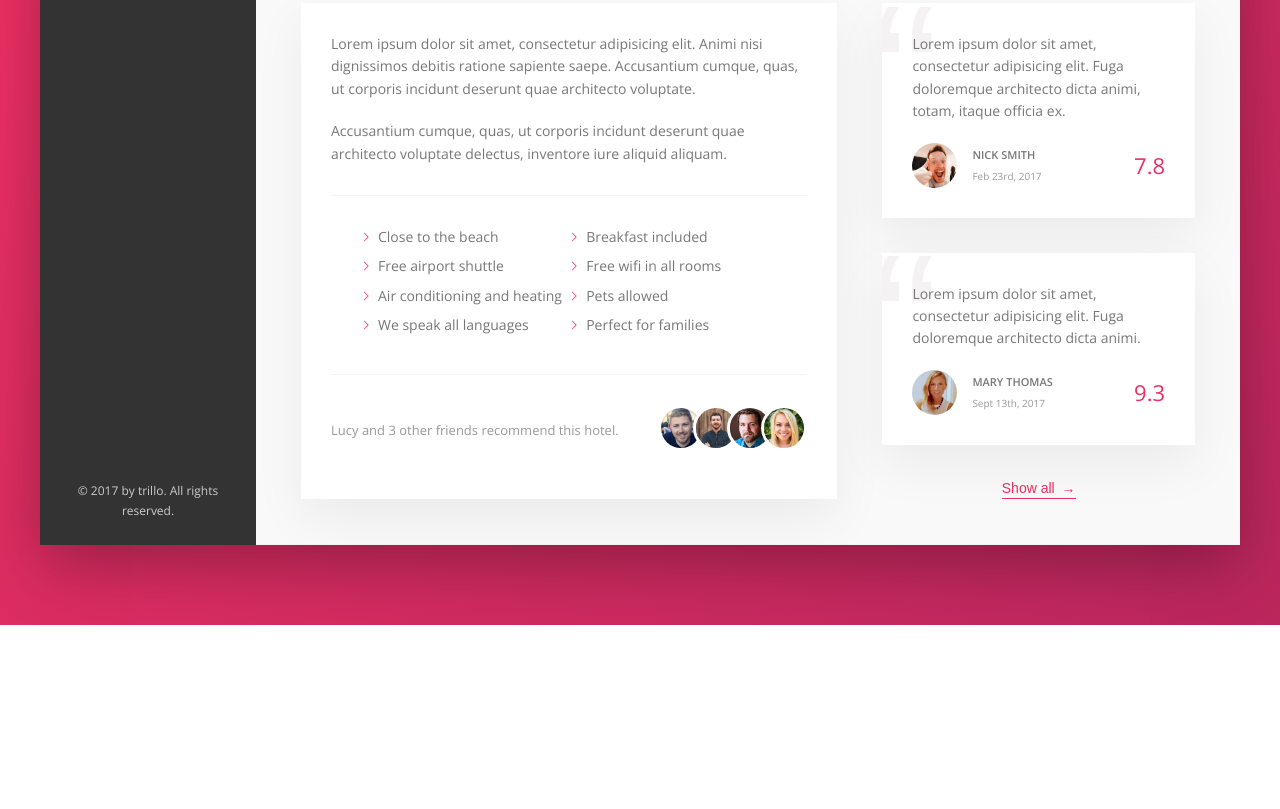
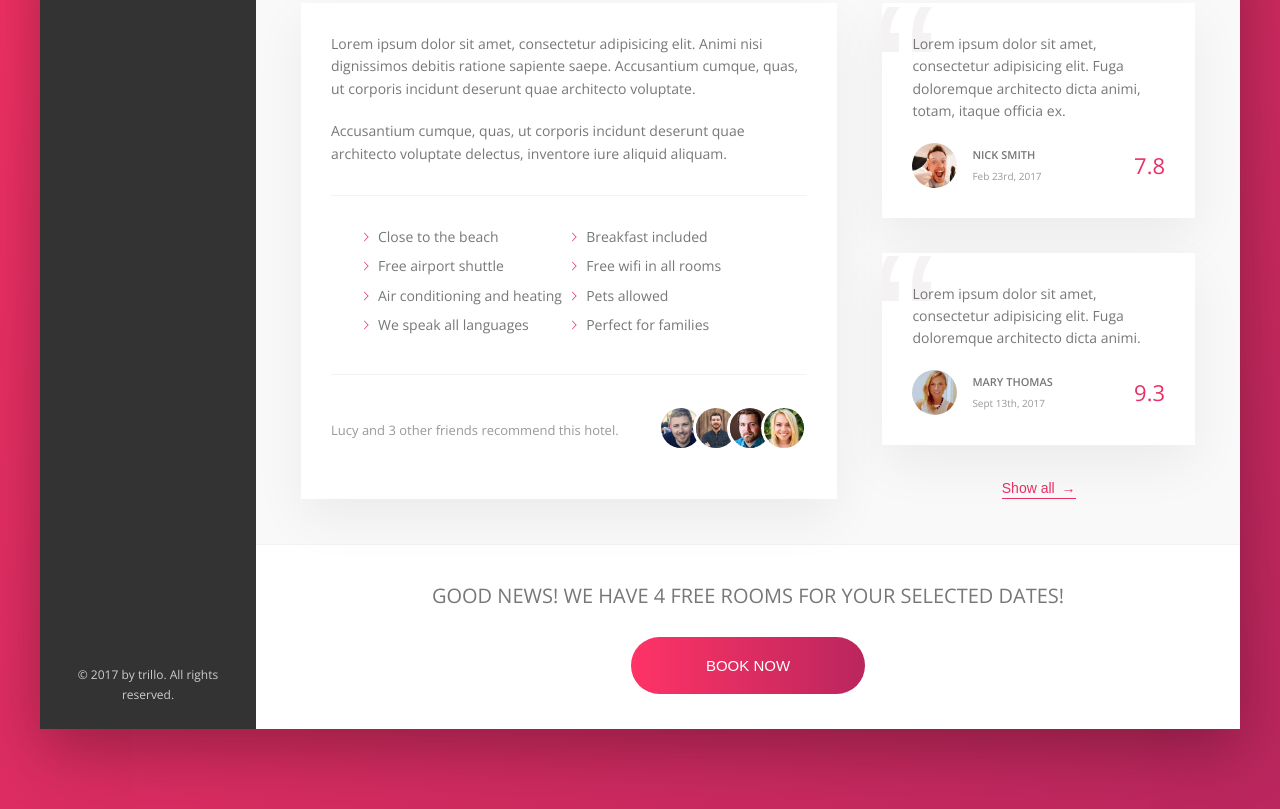
Before and after one commit to mjamecny/trillo, a website: page index.html in a window 1280 px wide. Shown: the part 644-1453 px from the top of the page. Before the commit the page ends 1269 px from the top, so only its background shows below. Drawn offline with nearby package versions, Linux system fonts and the light colour scheme.

Commit message:
building the cta section

```diff
--- a/index.html
+++ b/index.html
@@ -183,6 +183,13 @@
                             <button class="btn-inline">Show all <span>&rarr;</span></button>
                         </div>
                     </div>
+                    <div class="cta">
+                        <h2 class="cta__book-now">Good news! We have 4 free rooms for your selected dates!</h2>
+                        <button class="btn">
+                            <span class="btn__visible">Book now</span>
+                            <span class="btn__invisible">Only 4 rooms left</span>
+                        </button>
+                    </div>
                 </main>
             </div>
         </div>
--- a/sass/_components.scss
+++ b/sass/_components.scss
@@ -449,3 +449,67 @@
     z-index: 1;
   }
 }
+
+////////////////////////////////////////////////////
+// CALL TO ACTION
+.cta{
+  padding: 3.5rem 0;
+  text-align: center;
+
+
+  &__book-now{
+    font-size: 2rem;
+    font-weight: 300;
+    text-transform: uppercase;
+    margin-bottom: 2.5rem;
+  }
+}
+
+////////////////////////////////////////////////////
+// CALL TO ACTION
+.btn{
+  font-size: 1.5rem;
+  font-weight: 300;
+  text-transform: uppercase;
+  border-radius: 100px;
+  border: none;
+  background-image: linear-gradient(to right, var(--color-primary-light), var(--color-primary-dark));
+  color: #fff;
+  position: relative;
+  overflow: hidden;
+  cursor: pointer;
+
+  & > *{
+    display: inline-block;
+    height: 100%;
+    width: 100%;
+    transition: all .2s;
+  }
+  &__visible{
+    padding: 2rem 7.5rem;
+  }
+
+  &__invisible{
+    position: absolute;
+    padding: 2rem 0;
+    left: 0;
+    top: -100%;
+  }
+
+  &:hover{
+    background-image: linear-gradient(to left, var(--color-primary-light), var(--color-primary-dark));
+  }
+
+  &:hover &__visible{
+    transform: translateY(100%);
+  }
+
+  &:hover &__invisible{
+    top: 0;
+  }
+
+  &:focus{
+    outline: none;
+    animation: pulsate 1s infinite;
+  }
+}
```
Also changed, not shown: css/style.css.
